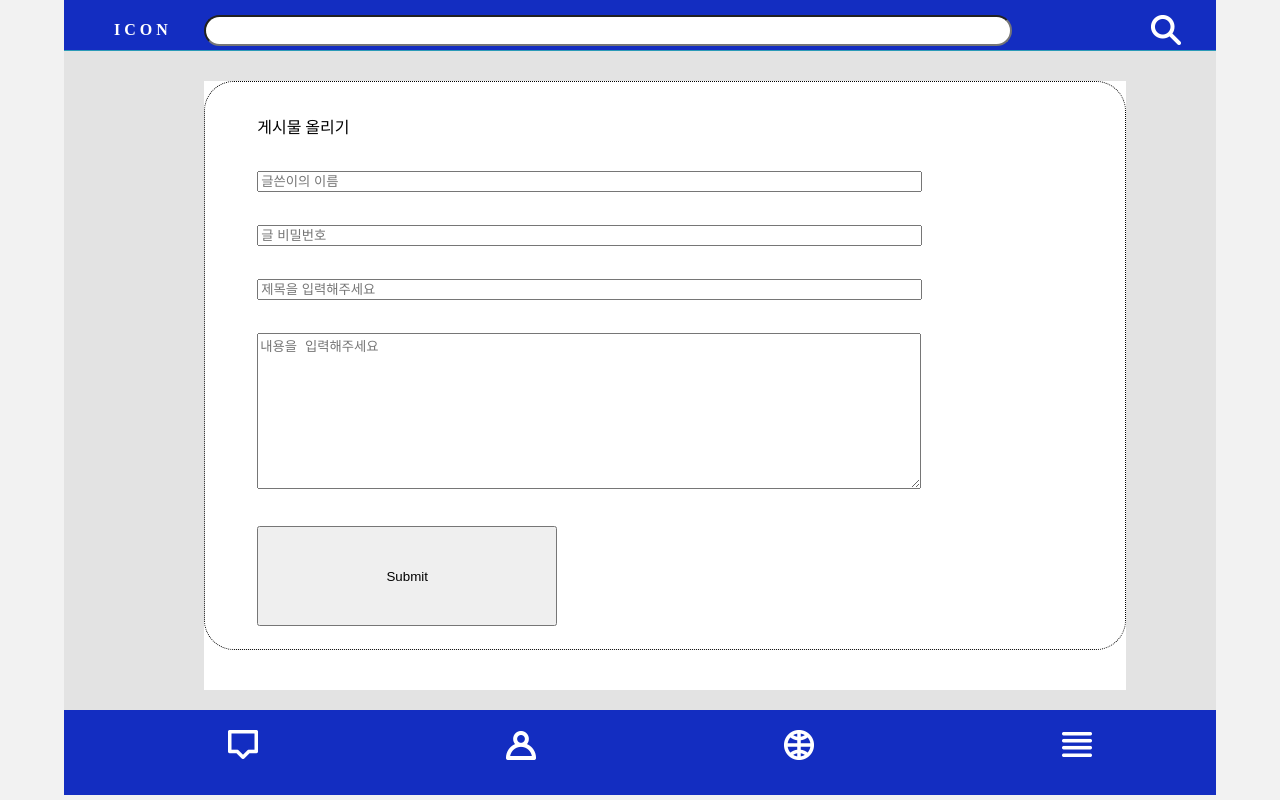
After one commit to hansuk-hub/study_with_park, a Django app: page /board/write/ in a window 1280 px wide. The commit adds this page. Run offline with Django 3.2, Linux system fonts and the light colour scheme.

Commit message:
write_first

```diff
--- a/board/templates/css/singlePageTemplate.css
+++ b/board/templates/css/singlePageTemplate.css
@@ -45,12 +45,15 @@ header section {
 
 	margin-left: 25px;
 	letter-spacing: 4px;
+    padding-top : 15px;
 }
 .searchBox {
     width: 80%;
+        padding-top: 15px;
 
 }
 .searchBox input {
+
     width : 800px;
     height: 25px;
     border-radius: 30px;
@@ -137,13 +140,24 @@ ul li:hover a {
 	color: #A3A3A3;
 }
 .about {
-
 	padding-left: 25px;
 	padding-right: 25px;
 	padding-top: 35px;
 	display: inline-block;
 	background-color: #FFFFFF;
 	margin-top: 0px;
+}
+.contents {
+	display: inline-block;
+	background-color: #FFFFFF;
+    width: 80%;
+	margin-top: 30px;
+    margin-bottom: 0;
+}
+
+#btnSubmit{
+    width: 300px;
+    height: 100px;
 }
 /* Stats Gallery */
 .stats {
--- /dev/null
+++ b/board/templates/write.html
@@ -0,0 +1,79 @@
+<!doctype html>
+<html lang="en-US">
+<head>
+<meta charset="utf-8">
+<title>Baord Study</title>
+<link href="css/singlePageTemplate.css" rel="stylesheet" type="text/css">
+</head>
+<body>
+<!-- Main Container -->
+<div class="container">
+  <!-- Navigation -->
+  <header>
+    <section class="logo">
+            <a href="">
+    <h4 class="logo">ICON</h4>
+    </a>
+    </section>
+
+    <section class="searchBox">
+        <form>
+            <input type="text">
+        </form>
+    </section>
+    <section class="naviInfo">
+    <img src="images/search.png" width="30" height="30" alt=""/> </section>
+  </header>
+
+  <!-- Article Section -->
+  <section class="contents" id="content">
+     <div class="articleBox">
+
+        <table>
+        <form target="">
+            <thead>
+              <td>게시물 올리기</td> </thead>
+            <tr>
+                <td><input placeholder="글쓴이의 이름" size="80"></td>
+            </tr>
+            <tr>
+                <td><input placeholder="글 비밀번호" size="80"></td>
+            </tr>
+            <tr>
+                <td><input placeholder="제목을 입력해주세요" size="80" ></td>
+            </tr>
+            <tr>
+                <td><textarea id="filed" cols="80" rows="10" placeholder="내용을 입력해주세요"></textarea>
+                </td>
+            </tr>
+            <tr>
+                <td><input type="submit" id="btnSubmit"></td>
+
+            </tr>
+        </form>
+
+
+        </table>
+    </div>
+
+  </section>
+
+  <!-- Parallax Section -->
+
+  <!-- More Info Section -->
+  <footer>
+     <section class="footer_banner" id="contact">
+        <ul>
+            <li><img src="images/talk.png" width="30" height="30" alt=""/></li>
+            <li><img src="images/people.png" width="30" height="30" alt=""/></li>
+            <li><img src="images/earth.png" width="30" height="30" alt=""/></li>
+            <li><img src="images/menu.png" width="30" height="30" alt=""/></li>
+        </ul>
+    </section>
+  </footer>
+  <!-- Footer Section -->
+
+</div>
+<!-- Main Container Ends -->
+</body>
+</html>
--- a/board/urls.py
+++ b/board/urls.py
@@ -1,8 +1,12 @@
 from django.urls import path
-from .views import index, list
+from .views import index, list, write
 
 
 urlpatterns = [
-    path('',index),
-    path('list/', list )
+    path('',index,name='index'),
+    path('list/', list, name='list'),
+    path('write/', write, name='write'),
+
+
+
 ]
--- a/board/views.py
+++ b/board/views.py
@@ -6,6 +6,12 @@ def index(request):
     return HttpResponse('<h1> Hello </h1>')
 
 def list(request) :
-    return render(request, 'list.html')
+    username = request.GET.get('username')
+    userpwd = request.GET.get('password')
+    usertitle = request.GET.get('usertitle')
+    usercontent = request.GET.get('usercont')
 
-git
+    return render(request, 'list.html', {'username':username, 'userpwd': userpwd, 'usertitle': usertitle, 'usercontent' :usercontent })
+
+def write(request) :
+    return render(request, 'write.html')
--- a/boardStudy/urls.py
+++ b/boardStudy/urls.py
@@ -19,5 +19,7 @@ from django.urls import path, include
 urlpatterns = [
 
     path('admin/', admin.site.urls),
-    path('board/', include('board.urls')),
+    path('board/', include(('board.urls', 'board'), namespace='board')),
+
+
 ]
```
Also changed, not shown: board/templates/list.html (+8 -2 lines).
